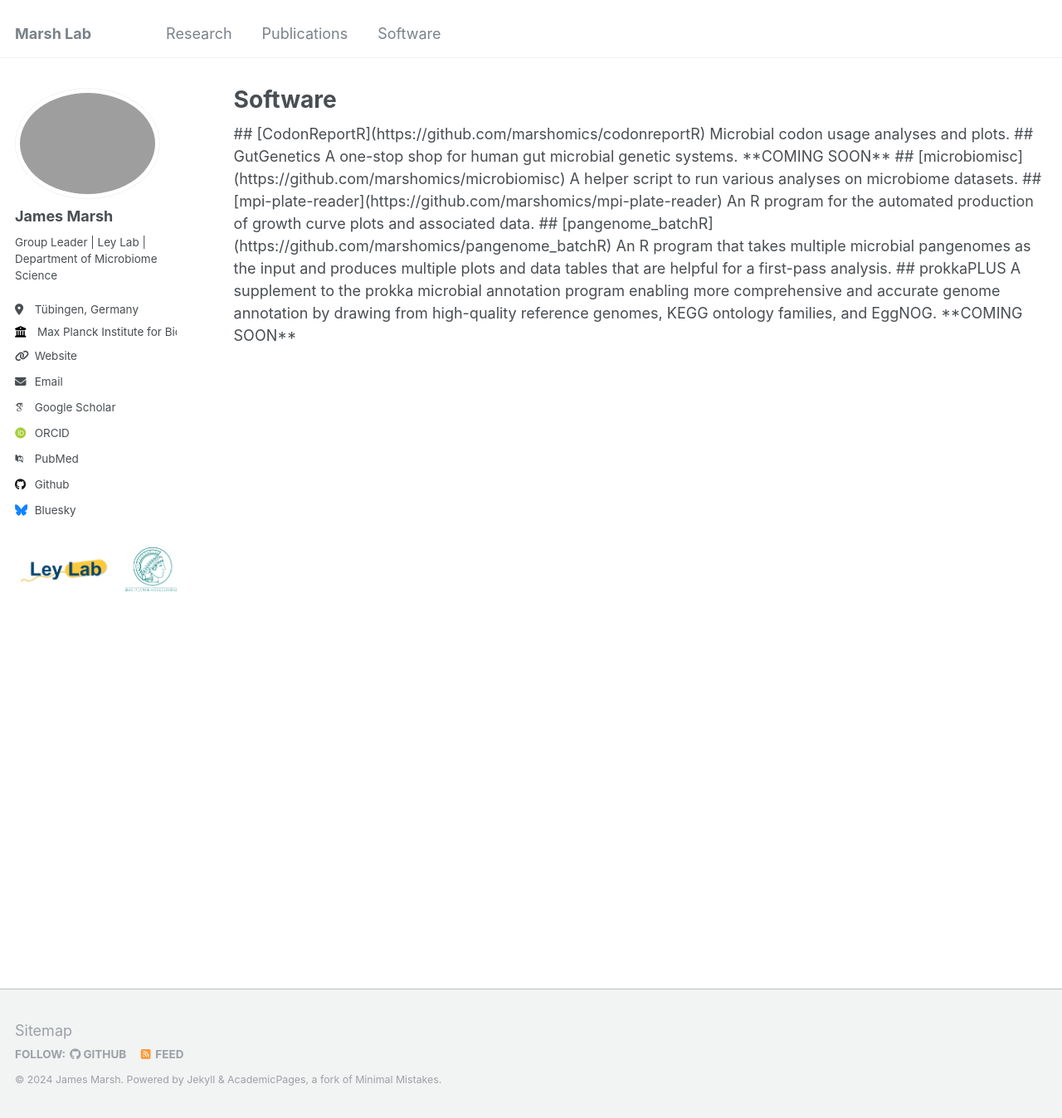
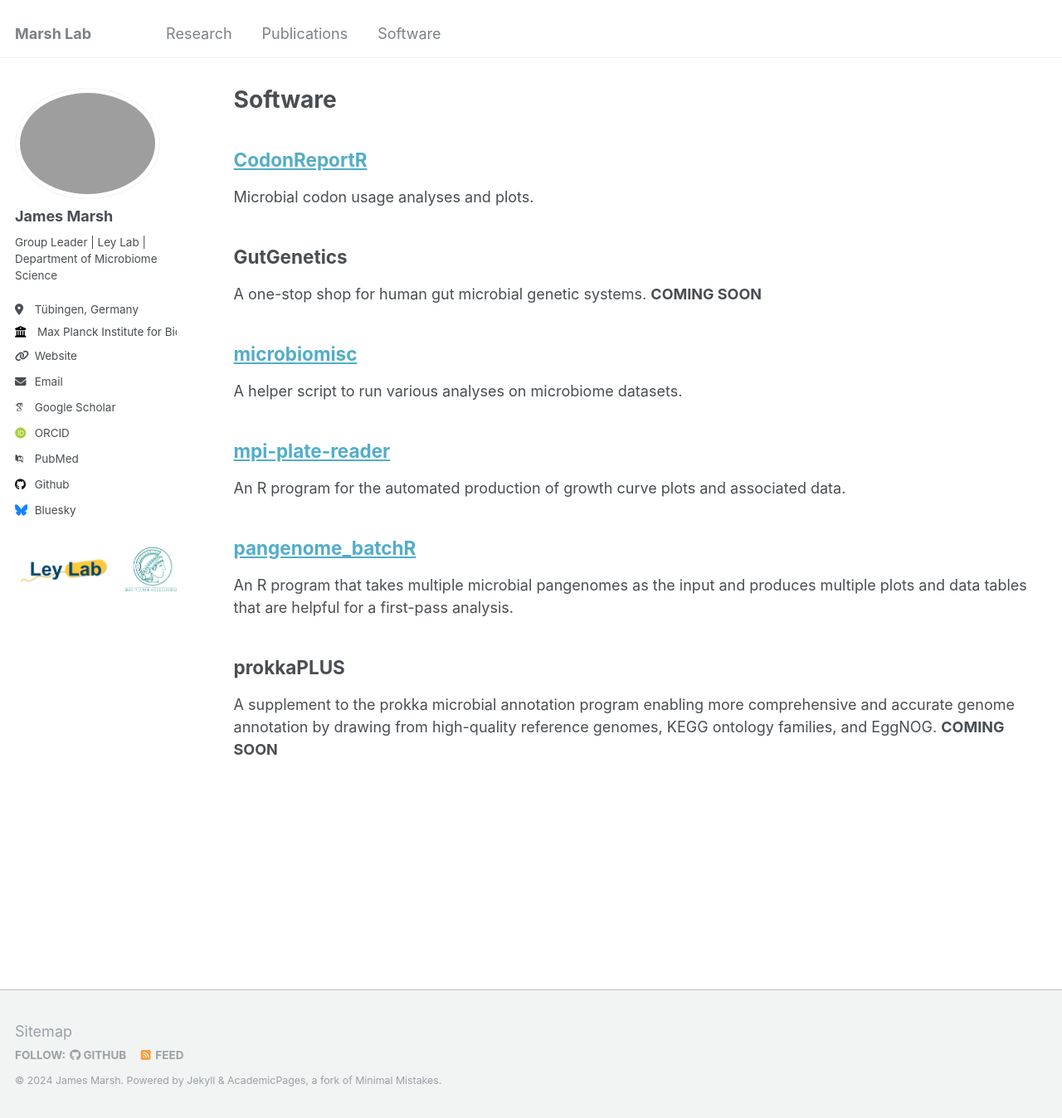
Before and after one commit to marshomics/marshomics.github.io, a Jekyll site: the page built from _pages/software.html, in a window 1280 px wide and 1348 px high. Shown: the whole window at 83% size. Built offline with Jekyll 4.4.1, drawn with Linux system fonts in a browser that asks for light colours; some web fonts are replaced.

Commit message:
Software html

```diff
--- a/_pages/software.html
+++ b/_pages/software.html
@@ -7,20 +7,20 @@ author_profile: true
 
 
 
-## [CodonReportR](https://github.com/marshomics/codonreportR)
-Microbial codon usage analyses and plots.
+<h2><a href="https://github.com/marshomics/codonreportR">CodonReportR</a></h2>
+<p>Microbial codon usage analyses and plots.</p>
 
-## GutGenetics
-A one-stop shop for human gut microbial genetic systems. **COMING SOON**
+<h2>GutGenetics</h2>
+<p>A one-stop shop for human gut microbial genetic systems. <strong>COMING SOON</strong></p>
 
-## [microbiomisc](https://github.com/marshomics/microbiomisc)
-A helper script to run various analyses on microbiome datasets.
+<h2><a href="https://github.com/marshomics/microbiomisc">microbiomisc</a></h2>
+<p>A helper script to run various analyses on microbiome datasets.</p>
 
-## [mpi-plate-reader](https://github.com/marshomics/mpi-plate-reader)
-An R program for the automated production of growth curve plots and associated data.
+<h2><a href="https://github.com/marshomics/mpi-plate-reader">mpi-plate-reader</a></h2>
+<p>An R program for the automated production of growth curve plots and associated data.</p>
 
-## [pangenome_batchR](https://github.com/marshomics/pangenome_batchR)
-An R program that takes multiple microbial pangenomes as the input and produces multiple plots and data tables that are helpful for a first-pass analysis.
+<h2><a href="https://github.com/marshomics/pangenome_batchR">pangenome_batchR</a></h2>
+<p>An R program that takes multiple microbial pangenomes as the input and produces multiple plots and data tables that are helpful for a first-pass analysis.</p>
 
-## prokkaPLUS
-A supplement to the prokka microbial annotation program enabling more comprehensive and accurate genome annotation by drawing from high-quality reference genomes, KEGG ontology families, and EggNOG. **COMING SOON**
+<h2>prokkaPLUS</h2>
+<p>A supplement to the prokka microbial annotation program enabling more comprehensive and accurate genome annotation by drawing from high-quality reference genomes, KEGG ontology families, and EggNOG. <strong>COMING SOON</strong></p>
```
